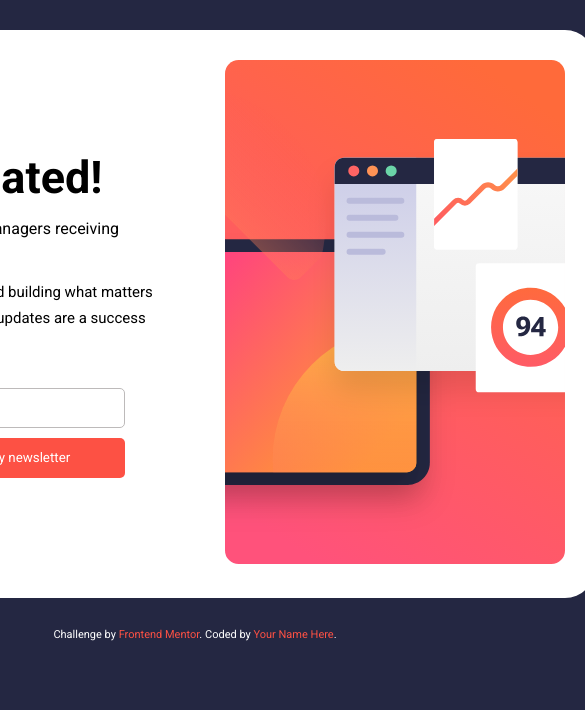
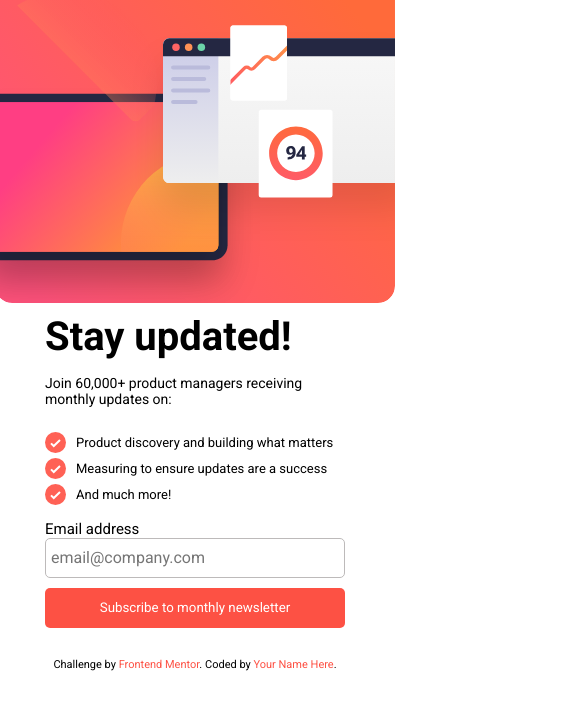
Before and after one commit to Renandx10/newsletter-sign-up-with-success-message-main, a plain HTML site: page index.html in a window 390 px wide. Shown: the whole page, 585 px wide, since content can reach past the window. Drawn offline with Linux system fonts and the light colour scheme.

Commit message:
ajustando responsividade

```diff
--- a/assets/style/style.css
+++ b/assets/style/style.css
@@ -20,7 +20,6 @@ body {
 
 main {
     display: flex;
-
     background-color: white;
     border-radius: 30px;
     margin: 30px;
@@ -178,46 +177,69 @@ footer {
     background-color: hsl(234, 38%, 30%);
 }
 
-@media (max-width:375px) {
+@media screen and (max-width:425px) {
 
     body {
         background-color: white;
-        display: flex;
-        align-items: center;
-        justify-content: center;
+
     }
 
     main {
-        display: flex;
-        flex-direction: column;
-        align-items: center;
-        justify-content: center;
+        margin: 0px;
+        width: 100vw;
     }
 
     #conteudo {
         display: flex;
-        flex-direction:column-reverse;
+        flex-direction: column-reverse;
         align-items: center;
-        width: 00px;
+        justify-content: center;
+        width: 300px;
+        margin: auto;
     }
 
+    .sessao01 h1 {
+        font-size: 40px;
+        padding-bottom: 15px;
+    }
+
+    .sub-titulo {
+        font-size: 14px;
+        padding-bottom: 25px;
+    }
+
+    ul {
+        display: flex;
+        flex-direction: column;
+        padding-bottom: 10px;
+    }
+
+    ul li {
+        display: flex;
+        align-items: center;
+        padding-bottom:5px;
+        gap: 10px;
+        font-size: 13px;
+    }
+
+    .imagem img {
+        padding: 0px;
+        width: 100wh;
+    }
     .imagem-grande {
         display: none;
     }
 
     .imagem-pequena {
-        display:flex;
+        display: flex;
     }
 
-    .imagem-pequena img {
-        width: 100px;
+    .sessao01 {
+        padding: 10px;
     }
 
     footer {
         color: black;
-        display: flex;
-        justify-content: center;
-        padding-bottom: 30px;
+        padding-top:20px;
     }
-
 }
```
Also changed, not shown: index.html (+1 -4 lines).
